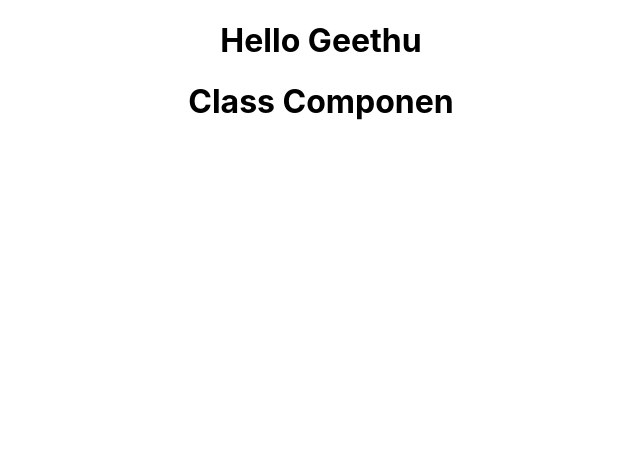
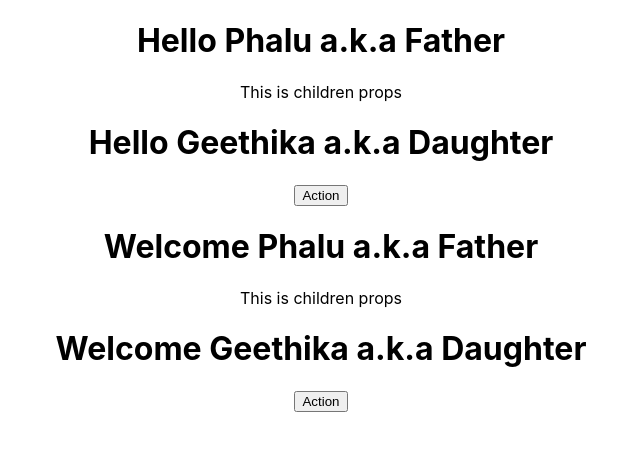
Before and after one commit to PhalugunaRao/hello-world, a React (Create React App) app: page / in a window 1280 px wide. Shown: the top 450 px of the page, without its empty margins (319-959 px from the left). Built offline with nearby package versions, Linux system fonts and the light colour scheme.

Commit message:
props function and class level

```diff
--- a/src/App.js
+++ b/src/App.js
@@ -2,12 +2,26 @@ import logo from './logo.svg';
 import './App.css';
 import Greet from './components/Greet';
 import Welocme from './components/Welcome';
+import Hello from './components/Hello';
 
 function App() {
   return (
     <div className="App">
-      <Greet/>
-      <Welocme/>
+      <Greet name="Phalu" heroName="Father">
+        <p>This is children props</p>
+      </Greet>
+      <Greet name="Geethika" heroName="Daughter">
+        <button>Action</button>
+      </Greet>
+      <Welocme name="Phalu" heroName="Father">
+        <p>This is children props</p>
+      </Welocme>
+      <Welocme name="Geethika" heroName="Daughter">
+        <button>Action</button>
+      </Welocme>
+      {/* <Greet/>
+      <Welocme/> */}
+      {/* <Hello/> */}
     </div>
   );
 }
--- a/src/components/Greet.js
+++ b/src/components/Greet.js
@@ -4,5 +4,15 @@ import React from 'react';
 //   return <h1>Hello Geethu</h1>
 // }
 
-const Greet = () => <h1>Hello Geethu</h1>
+const Greet = (props) => {
+  console.log(props);
+  return (
+    <div>
+    <h1>Hello {props.name} a.k.a {props.heroName}</h1>
+    {props.children}
+    </div>
+
+
+  )
+}
 export default Greet
--- /dev/null
+++ b/src/components/Hello.js
@@ -0,0 +1,21 @@
+import React from "react";
+
+//
+//jsx
+
+//const Hello = () => {
+//   return(
+//     <div>
+//       <h1>Hello Geethu</h1>
+//     </div>
+//   )
+
+// }
+
+
+const Hello = () => {
+  return React.createElement('div',
+  {id:'hello', className:'dummyClass'},
+  React.createElement('h1',null,'Hello Geethu React'))
+}
+export default Hello
--- a/src/components/Welcome.js
+++ b/src/components/Welcome.js
@@ -2,7 +2,13 @@ import React, {Component} from 'react'
 
 class Welocme extends Component {
   render(){
-    return <h1>Class Componen</h1>
+    return(
+      <div>
+        <h1>Welcome {this.props.name} a.k.a  {this.props.heroName}</h1>
+        {this.props.children}
+      </div>
+
+    )
   }
 
 }
```
